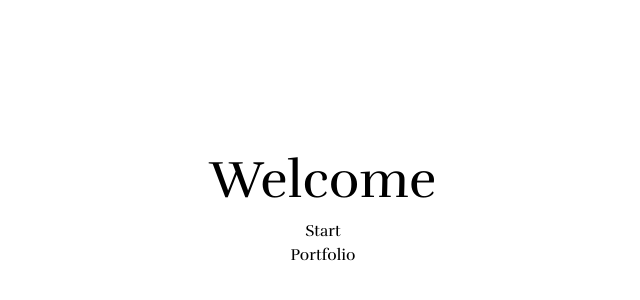
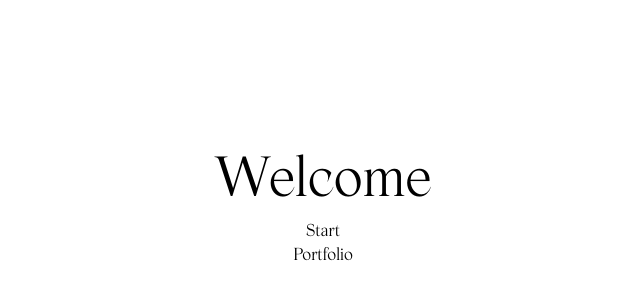
Before and after one commit to naelengithub/naelp22, a Next.js app: page / in a window 1280 px wide. Shown: the part 212-512 px from the top of the page, without its empty margins (317-957 px from the left). Built offline with nearby package versions, Linux system fonts and the light colour scheme.

Commit message:
style: added apoc trial

```diff
--- a/styles/globals.css
+++ b/styles/globals.css
@@ -6,12 +6,20 @@
 @import "tailwindcss/components";
 @import "tailwindcss/utilities";
 
+@font-face {
+  font-family: "Apoc";
+  src: url("/fonts/Apoc-Revelations-Trial-Regular.otf") format("opentype");
+  font-weight: normal;
+  font-style: normal;
+}
+
 html,
 body {
   padding: 0;
   margin: 0;
-  font-family: Rufina, -apple-system, BlinkMacSystemFont, Segoe UI, Roboto,
-    Oxygen, Ubuntu, Cantarell, Fira Sans, Droid Sans, Helvetica Neue, sans-serif;
+  font-family: "Apoc", Rufina, -apple-system, BlinkMacSystemFont, Segoe UI,
+    Roboto, Oxygen, Ubuntu, Cantarell, Fira Sans, Droid Sans, Helvetica Neue,
+    sans-serif;
 }
 
 a {
@@ -28,12 +36,12 @@ p {
 }
 
 button {
-  font-family: Rufina;
+  font-family: "Apoc", Rufina;
   font-size: 1rem;
 }
 
 h3 {
-  font-size: 30px;
+  font-size: 24px;
 }
 
 h2 {
```
Also changed, not shown: public/fonts/Apoc-Revelations-Trial-Regular.otf (added).
